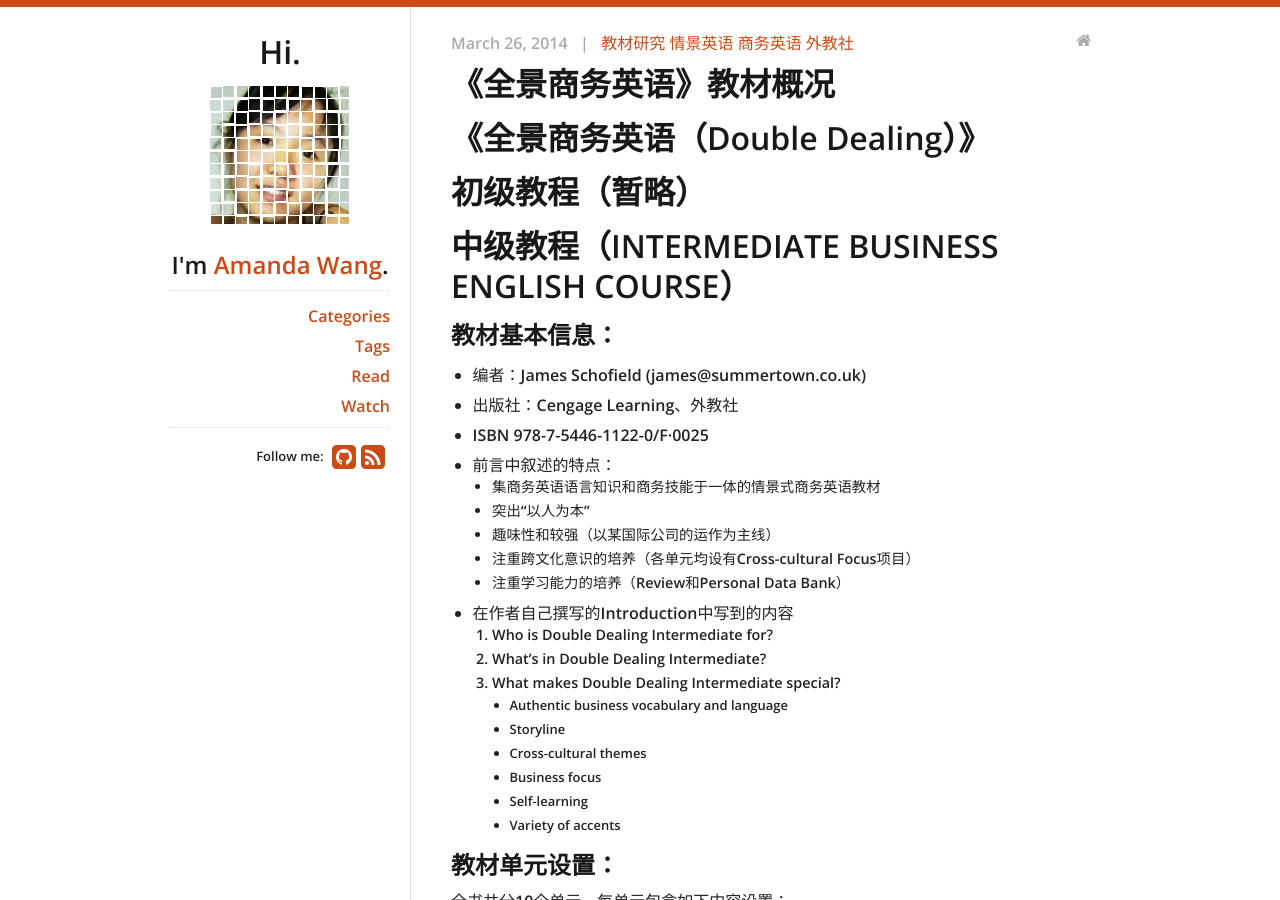
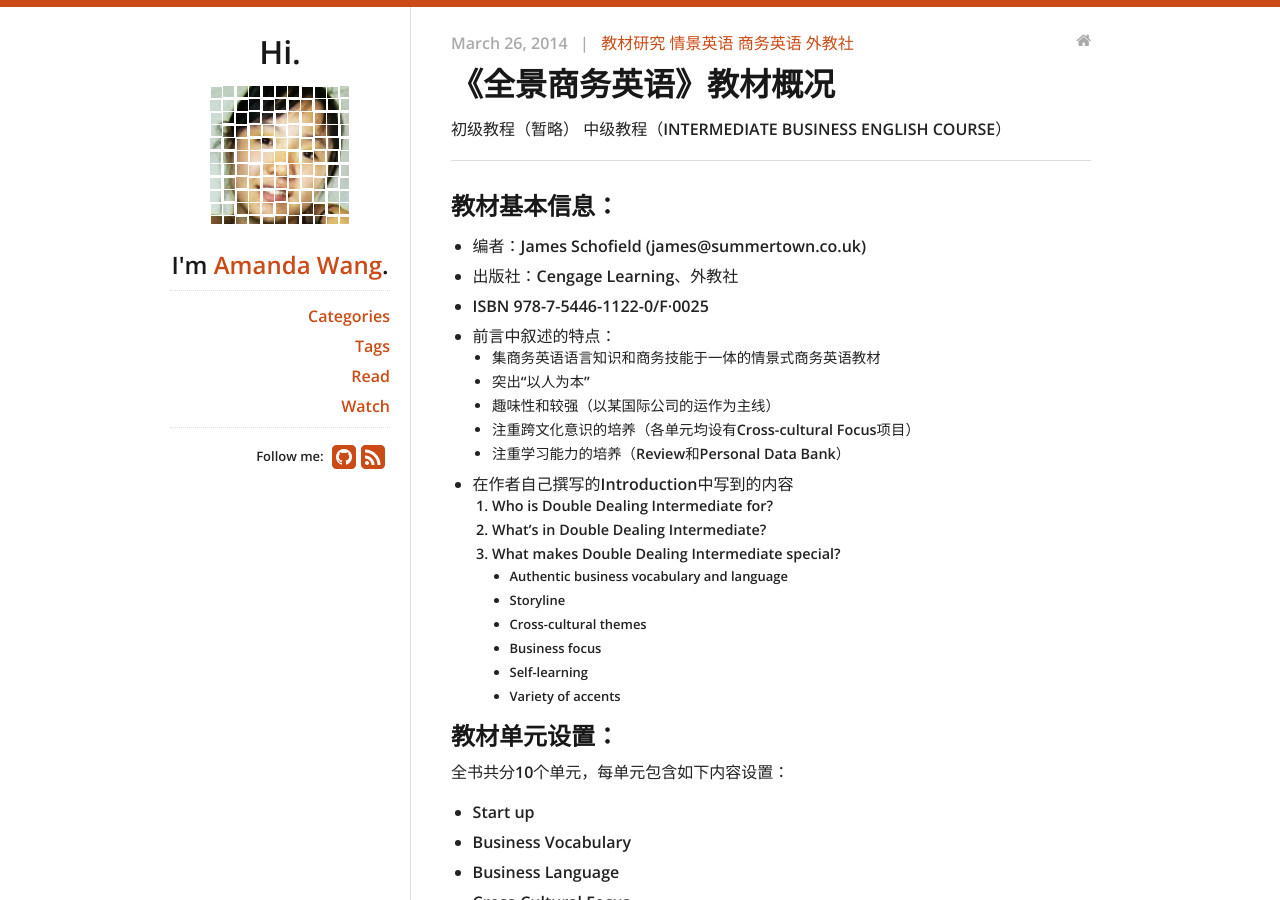
Before and after one commit to fantaghiro/fantaghiro.github.io, a Jekyll site: the page built from _posts/2014-03-26-Double-Dealing.markdown, in a window 1280 px wide and 900 px high. Built offline with Jekyll 4.4.1, drawn with Linux system fonts in a browser that asks for light colours; nearby versions of some CDN libraries; comment, search, counter and statistics services are not loaded.

Commit message:
Update 2014-03-26-Double-Dealing.markdown

```diff
--- a/_posts/2014-03-26-Double-Dealing.markdown
+++ b/_posts/2014-03-26-Double-Dealing.markdown
@@ -9,9 +9,9 @@ tags:
 - 外教社
 ---
 
-#《全景商务英语（Double Dealing）》
-#初级教程（暂略）
-#中级教程（INTERMEDIATE BUSINESS ENGLISH COURSE）
+<b>初级教程</b>（暂略）
+<b>中级教程（INTERMEDIATE BUSINESS ENGLISH COURSE）</b>
+<hr>
 ## 教材基本信息：
 - 编者：James Schofield (james@summertown.co.uk)
 - 出版社：Cengage Learning、外教社
@@ -190,8 +190,8 @@ Self-study的内容设置：
 
 下面是各版块简要的教学提示、练习题答案以及音频脚本
 
-#高级教程
-
+<b>高级教程</b>
+<hr>
 高级教程板块设置比中级教程简单，每单元包含以下四部分：
 - Business Briefing / Focus
 - Business Language
```
